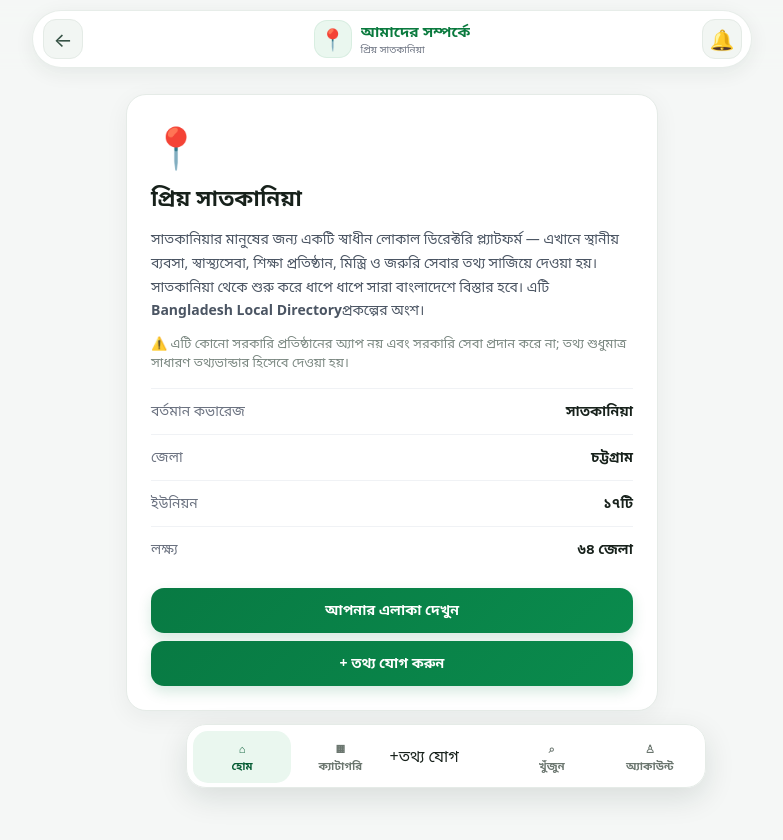
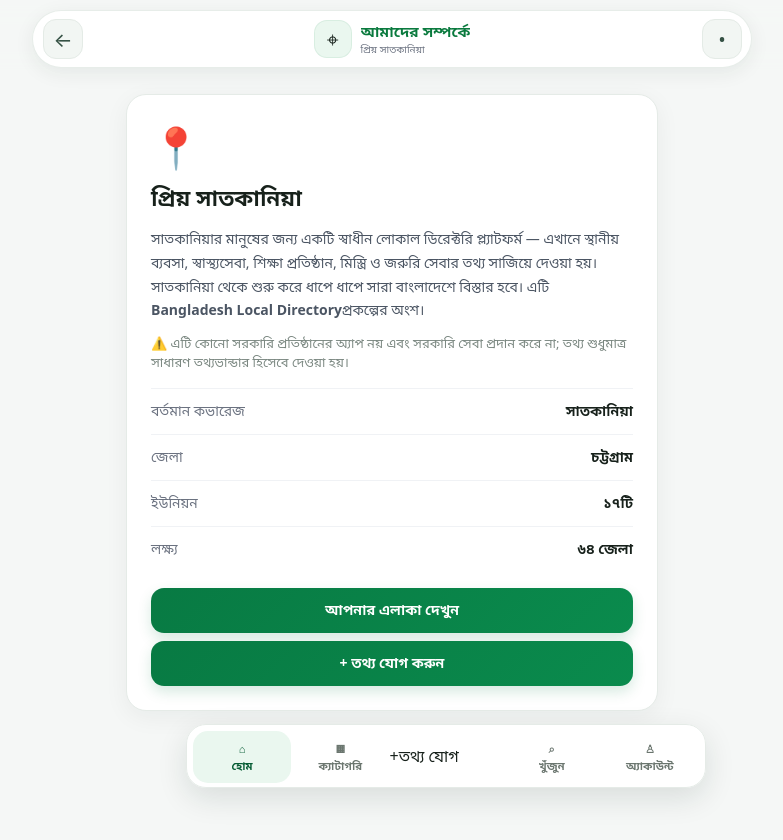
Before and after one commit to abbasali01843/bangladesh-local-directory, a Next.js app: page /about in a window 1280 px wide. Shown: the top 840 px of the page, without its empty margins (248-1031 px from the left). Built offline with nearby package versions, Linux system fonts and the light colour scheme; no server answers.

Commit message:
ui: simplify navigation and homepage shell

```diff
--- a/components/TopBar.tsx
+++ b/components/TopBar.tsx
@@ -2,50 +2,22 @@ import SideMenu from "@/components/SideMenu";
 import { site } from "@/data/site";
 import Link from "next/link";
 
-type Props = {
-  title?: string;
-  subtitle?: string;
-  backHref?: string;
-  rightHref?: string;
-  rightLabel?: string;
-  showMenu?: boolean;
-};
+type Props = { title?: string; subtitle?: string; backHref?: string; rightHref?: string; rightLabel?: string; showMenu?: boolean };
 
-export default function TopBar({
-  title = site.name,
-  subtitle = site.areaLine,
-  backHref,
-  rightHref = "/notices",
-  rightLabel = "🔔",
-  showMenu = true,
-}: Props) {
+export default function TopBar({ title = site.name, subtitle = site.areaLine, backHref, rightHref = "/notices", rightLabel = "•", showMenu = true }: Props) {
   return (
     <div className="ps-topwrap">
       <header className="ps-topbar">
         <div className="ps-topbar-side">
-          {backHref ? (
-            <Link href={backHref} className="ps-iconbtn ps-iconbtn-soft" aria-label="ফিরে যান">
-              ←
-            </Link>
-          ) : showMenu ? (
-            <SideMenu />
-          ) : (
-            <span className="ps-iconbtn" aria-hidden="true" />
-          )}
+          {backHref ? <Link href={backHref} className="ps-iconbtn ps-iconbtn-soft" aria-label="ফিরে যান">←</Link> :
+           showMenu ? <SideMenu /> : <span className="ps-iconbtn" aria-hidden="true" />}
         </div>
-
         <Link href="/" className="ps-brand" aria-label="হোম">
-          <span className="ps-logo">📍</span>
-          <span className="ps-brand-copy">
-            <span className="ps-brand-title">{title}</span>
-            <span className="ps-brand-sub">{subtitle}</span>
-          </span>
+          <span className="ps-logo">⌖</span>
+          <span className="ps-brand-copy"><span className="ps-brand-title">{title}</span><span className="ps-brand-sub">{subtitle}</span></span>
         </Link>
-
         <div className="ps-topbar-side ps-topbar-right">
-          <Link href={rightHref} className="ps-iconbtn ps-iconbtn-soft" aria-label="বিজ্ঞপ্তি">
-            {rightLabel}
-          </Link>
+          <Link href={rightHref} className="ps-iconbtn ps-iconbtn-soft ps-notice-dot" aria-label="বিজ্ঞপ্তি">{rightLabel}</Link>
         </div>
       </header>
     </div>
```
